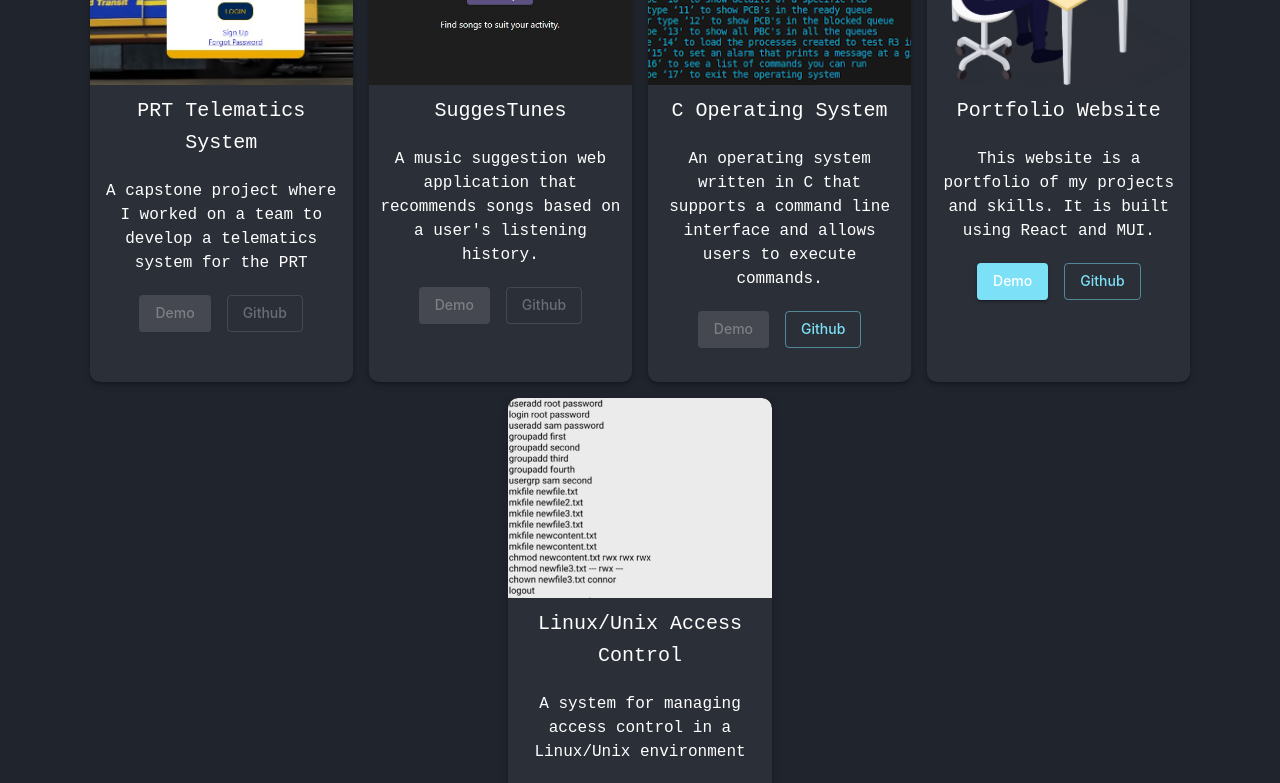
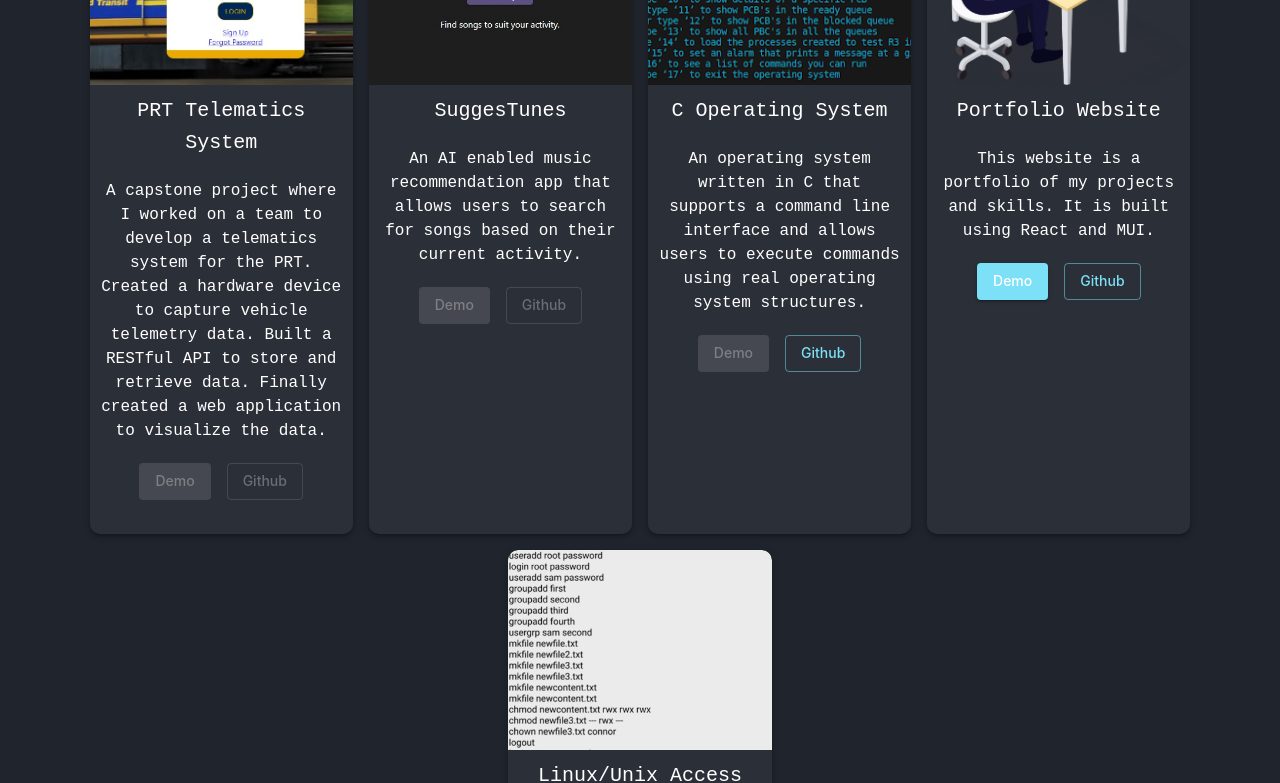
Before and after one commit to sameshdesai7/resume-app, a React (Create React App) app: page / in a window 1280 px wide. Shown: the part 2020-2803 px from the top of the page. Built offline with nearby package versions, Linux system fonts and the light colour scheme.

Commit message:
Updated project descriptions

```diff
--- a/src/custom-components/projects.tsx
+++ b/src/custom-components/projects.tsx
@@ -10,11 +10,11 @@ import PRTAppPreview from "../assets/PRTAppPreview.jpg"
 export default function Projects() {
 
     const projects = [
-        {name: "PRT Telematics System", image: PRTAppPreview, description: "A capstone project where I worked on a team to develop a telematics system for the PRT", demo: "", github: ""},
-        {name: "SuggesTunes", image: SuggesTunesPreview, description: "A music suggestion web application that recommends songs based on a user's listening history.", demo: "", github: ""},
-        {name: "C Operating System", image: JitHubOSPreview, description: "An operating system written in C that supports a command line interface and allows users to execute commands.", demo: "", github: "https://github.com/sameshdesai7/Jithub"},
+        {name: "PRT Telematics System", image: PRTAppPreview, description: "A capstone project where I worked on a team to develop a telematics system for the PRT. Created a hardware device to capture vehicle telemetry data. Built a RESTful API to store and retrieve data. Finally created a web application to visualize the data.", demo: "", github: ""},
+        {name: "SuggesTunes", image: SuggesTunesPreview, description: "An AI enabled music recommendation app that allows users to search for songs based on their current activity.", demo: "", github: ""},
+        {name: "C Operating System", image: JitHubOSPreview, description: "An operating system written in C that supports a command line interface and allows users to execute commands using real operating system structures.", demo: "", github: "https://github.com/sameshdesai7/Jithub"},
         {name: "Portfolio Website", image: Programmer, description: "This website is a portfolio of my projects and skills. It is built using React and MUI.", demo: "https://samesh-desai.vercel.app/", github: "https://github.com/sameshdesai7/resume-app"},
-        {name: "Linux/Unix Access Control", image: LinuxAccessControlPreveiew, description: "A system for managing access control in a Linux/Unix environment", demo: "", github: ""}
+        {name: "Linux/Unix Access Control", image: LinuxAccessControlPreveiew, description: "A system designed to mimic the Access Control System of Linux/Unix systems. This project was used to learn about the underlying mechanics of how Linux/Unix manages access control.", demo: "", github: ""}
     ]
 
 
```
